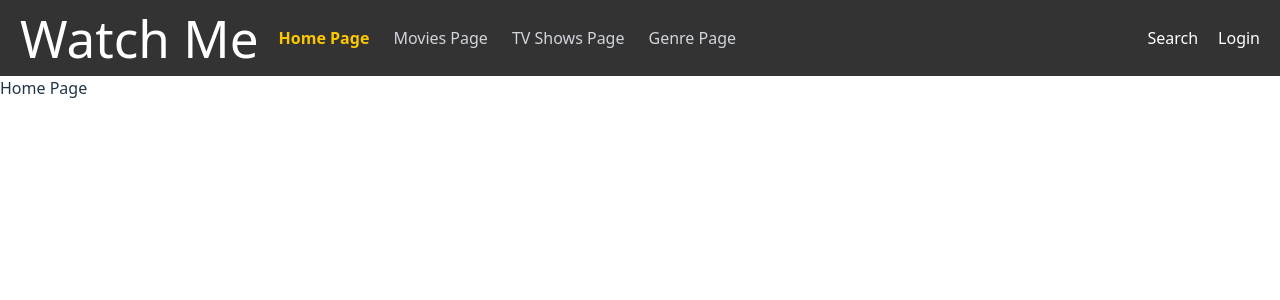
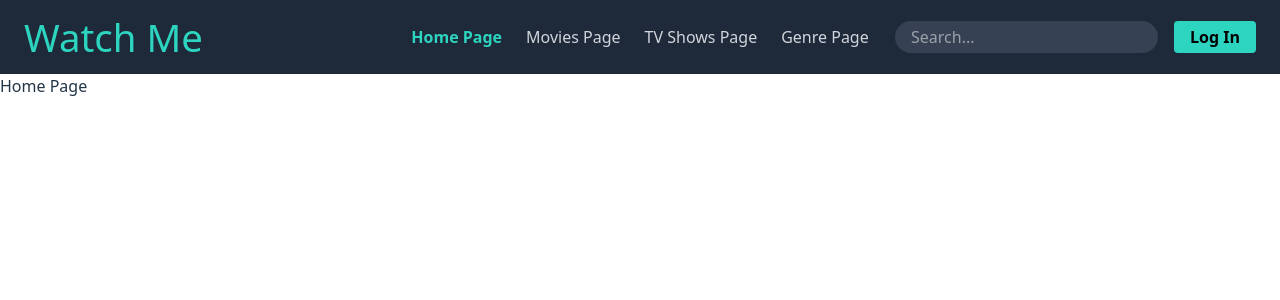
Before and after one commit to VladiSH31/react-control-work-movies-app-2025, a React (Vite) app: page / in a window 1280 px wide. Shown: the top 300 px of the page. Built offline with nearby package versions, Linux system fonts and the light colour scheme.

Commit message:
feat: setup project structure and routing
Edit Main style. Minimal style Logo component, Search component, Login component

```diff
--- a/src/components/header-component/HeaderComponent.css
+++ b/src/components/header-component/HeaderComponent.css
@@ -1,15 +1,29 @@
+@import "tailwindcss";
+
 .app-header {
-    width: 100vw;
-    display: flex;
-    justify-content: space-between; /* Розносить ліву і праву частини по краях */
-    align-items: center; /* Вирівнює все по вертикалі */
-    padding: 10px 20px;
-    background-color: #333;
-    color: white;
+    @apply w-full bg-gray-800 text-white; /* w-full - це Tailwind для width: 100% */
 }
 
-.header-left, .header-right {
-    display: flex;
-    align-items: center;
-    gap: 20px; /* Проміжок між елементами */
+/* Внутрішній контейнер: ось де вся наша попередня логіка! */
+.header-container {
+    @apply container mx-auto flex justify-between items-center px-6 py-4;
+    /*
+     * container: стандартний клас Tailwind, який робить max-width і центрує.
+     * mx-auto: теж для центрування.
+     * flex, justify-between, items-center: наша знайома логіка вирівнювання.
+     * px-6 py-4: наші відступи тепер тут.
+     */
 }
+
+/* Ці стилі залишаються незмінними */
+.header-left {
+    @apply flex-1;
+}
+
+.header-center {
+    /* пусто */
+}
+
+.header-right {
+    @apply flex-1 flex justify-end items-center gap-4;
+}
--- a/src/components/header-component/HeaderComponent.tsx
+++ b/src/components/header-component/HeaderComponent.tsx
@@ -7,13 +7,17 @@ import LoginComponent from "./login-component/LoginComponent.tsx";
 const HeaderComponent = () => {
     return (
         <header className="app-header">
-            <div className="header-left">
-                <LogoComponent/>
-                <MenuComponent/>
-            </div>
-            <div className="header-right">
-                <SearchComponent/>
-                <LoginComponent/>
+            <div className="header-container">
+                <div className="header-left">
+                    <LogoComponent />
+                </div>
+                <div className="header-center">
+                    <MenuComponent />
+                </div>
+                <div className="header-right">
+                    <SearchComponent />
+                    <LoginComponent />
+                </div>
             </div>
         </header>
     );
--- a/src/components/header-component/login-component/LoginComponent.css
+++ b/src/components/header-component/login-component/LoginComponent.css
@@ -0,0 +1,11 @@
+@import "tailwindcss";
+
+.login-button {
+    background-color: var(--color-accent); /* Основний колір */
+    @apply text-black font-bold py-1 px-4 rounded transition-colors duration-200;
+    /* Додав transition для плавного переходу кольору */
+}
+
+.login-button:hover {
+    background-color: var(--color-accent-hover); /* Колір при наведенні */
+}
--- a/src/components/header-component/login-component/LoginComponent.tsx
+++ b/src/components/header-component/login-component/LoginComponent.tsx
@@ -3,7 +3,7 @@ import './LoginComponent.css'
 const LoginComponent = () => {
     return (
         <div>
-            Login
+            <button className={'login-button'}>Log In</button>
         </div>
     );
 };
--- a/src/components/header-component/logo-component/LogoComponent.css
+++ b/src/components/header-component/logo-component/LogoComponent.css
@@ -0,0 +1,6 @@
+@import "tailwindcss";
+
+.logo {
+    color: var(--color-accent); /* Використовуємо нашу змінну */
+    @apply text-xs font-bold;
+}
--- a/src/components/header-component/logo-component/LogoComponent.tsx
+++ b/src/components/header-component/logo-component/LogoComponent.tsx
@@ -1,9 +1,10 @@
 import './LogoComponent.css'
+import {Link} from "react-router-dom";
 
 const LogoComponent = () => {
     return (
-        <div>
-            <h1>Watch Me</h1>
+        <div className={'logo'}>
+            <Link to={'/'}><h1>Watch Me</h1></Link>
         </div>
     );
 };
--- a/src/components/header-component/menu-component/MenuComponent.css
+++ b/src/components/header-component/menu-component/MenuComponent.css
@@ -1,31 +1,17 @@
 @import "tailwindcss";
 
-/* Застосовуємо Flexbox до контейнера <ul>, щоб його дочірні елементи <li> стали в ряд */
+/* Застосовуємо Flexbox до контейнера <ul> ... */
 nav ul {
     @apply flex items-center space-x-6;
-    /*
-     * flex: робить елемент flex-контейнером.
-     * items-center: вирівнює елементи по вертикалі (про всяк випадок).
-     * space-x-6: додає горизонтальний відступ між кожним елементом, крім першого.
-     */
 }
 
-/* Стилі для самого посилання всередині <li> */
+/* Стилі для самого посилання всередині <li> ... */
 nav a {
     @apply text-gray-300 hover:text-white transition-colors duration-200;
-    /*
-     * text-gray-300: колір тексту за замовчуванням.
-     * hover:text-white: змінює колір на білий при наведенні.
-     * transition-colors: додає плавний перехід кольору.
-     * duration-200: швидкість переходу 200ms.
-     */
 }
 
-/* Окремий клас для активного посилання. Ми будемо додавати його динамічно в React. */
+/* Окремий клас для активного посилання. */
 nav a.active {
-    @apply text-yellow-400 font-bold;
-    /*
-     * text-yellow-400: яскравий колір для виділення активного посилання.
-     * font-bold: робить текст жирним.
-     */
+    color: var(--color-accent); /* Використовуємо нашу змінну */
+    @apply font-bold;
 }
--- a/src/components/header-component/search-component/SearchComponent.css
+++ b/src/components/header-component/search-component/SearchComponent.css
@@ -0,0 +1,5 @@
+@import "tailwindcss";
+
+.search-input {
+    @apply bg-gray-700 rounded-full px-4 py-1 text-white;
+}
--- a/src/components/header-component/search-component/SearchComponent.tsx
+++ b/src/components/header-component/search-component/SearchComponent.tsx
@@ -2,9 +2,9 @@ import './SearchComponent.css'
 
 const SearchComponent = () => {
     return (
-        <div>
-            Search
-        </div>
+        <form>
+            <input type={'text'} placeholder={'Search...'} className={'search-input'}/>
+        </form>
     );
 };
 
--- a/src/index.css
+++ b/src/index.css
@@ -4,6 +4,9 @@
   font-family: system-ui, Avenir, Helvetica, Arial, sans-serif;
   line-height: 1.5;
   font-weight: 400;
+
+  --color-accent: #2dd4bf;       /* Це наш Teal-400 */
+  --color-accent-hover: #14b8a6; /* Це Teal-500 для ефекту hover */
 
   color-scheme: light dark;
   color: rgba(255, 255, 255, 0.87);
@@ -17,16 +20,11 @@
 
 a {
   font-weight: 500;
-  color: #646cff;
   text-decoration: inherit;
-}
-a:hover {
-  color: #535bf2;
 }
 
 body {
   margin: 0;
-  display: flex;
   min-width: 320px;
   min-height: 100vh;
 }
@@ -36,34 +34,9 @@ h1 {
   line-height: 1.1;
 }
 
-button {
-  border-radius: 8px;
-  border: 1px solid transparent;
-  padding: 0.6em 1.2em;
-  font-size: 1em;
-  font-weight: 500;
-  font-family: inherit;
-  background-color: #1a1a1a;
-  cursor: pointer;
-  transition: border-color 0.25s;
-}
-button:hover {
-  border-color: #646cff;
-}
-button:focus,
-button:focus-visible {
-  outline: 4px auto -webkit-focus-ring-color;
-}
-
 @media (prefers-color-scheme: light) {
   :root {
     color: #213547;
     background-color: #ffffff;
   }
-  a:hover {
-    color: #747bff;
-  }
-  button {
-    background-color: #f9f9f9;
-  }
 }
```
